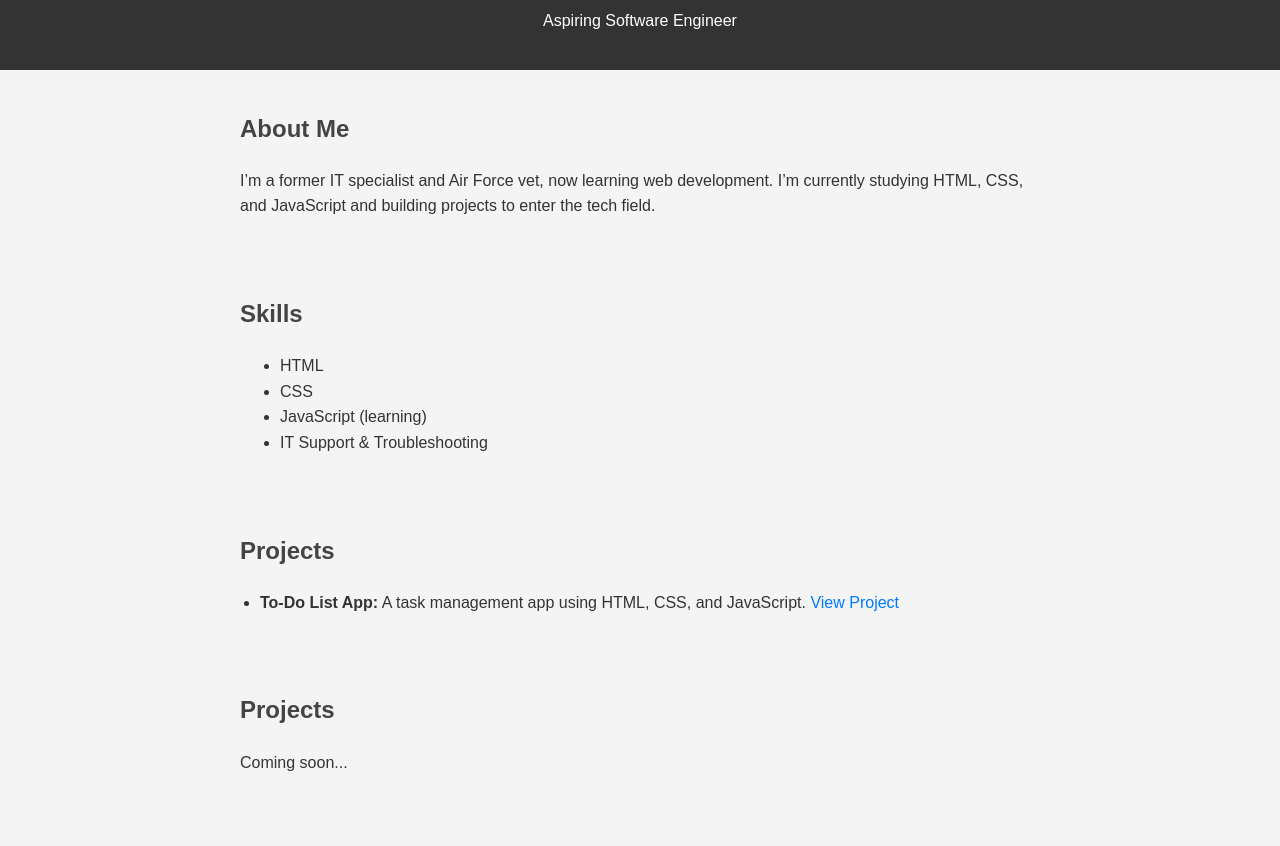
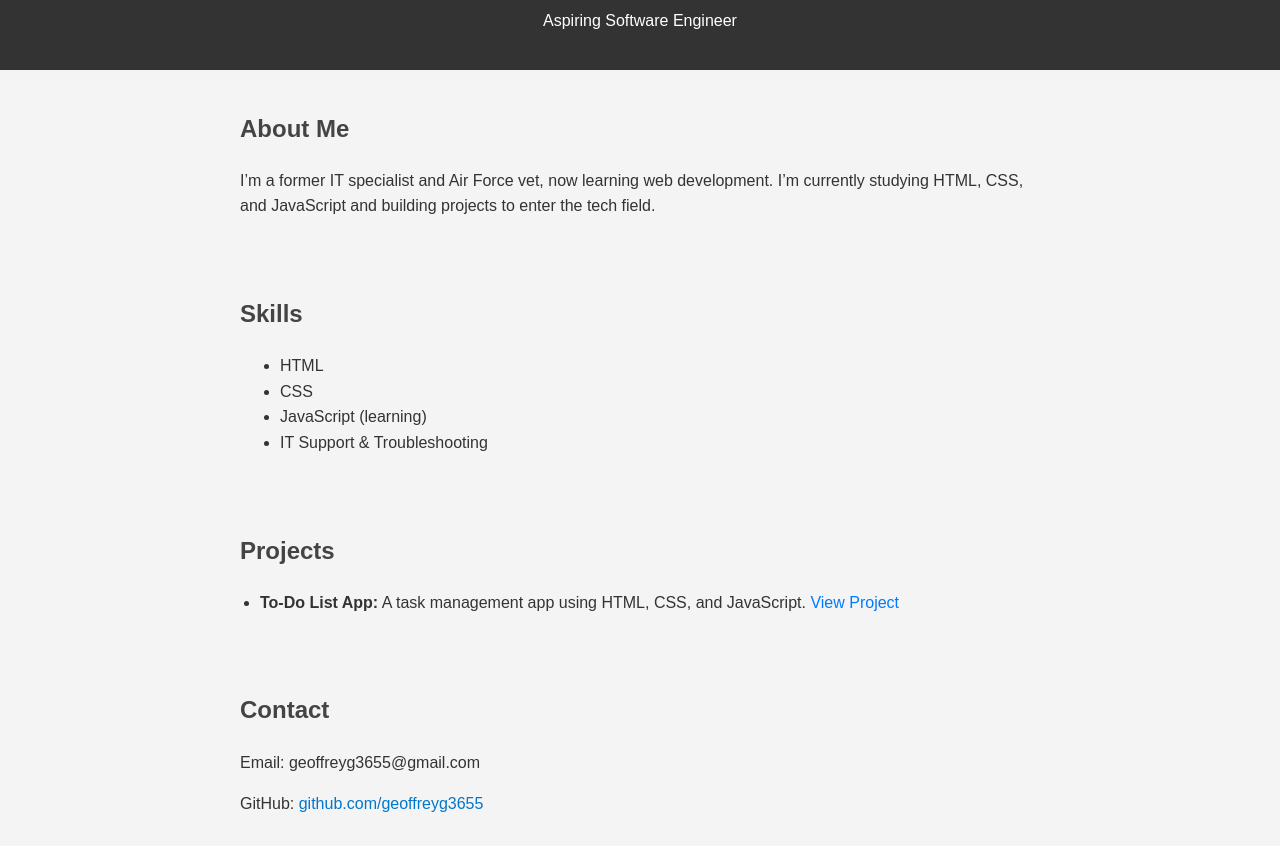
Before and after one commit to geoffreyg3655/portfolio-site, a plain HTML site: page index.html in a window 1280 px wide. Shown: the part 106-952 px from the top of the page. Drawn offline with Linux system fonts and the light colour scheme.

Commit message:
Remove duplicate Projects section

```diff
--- a/index.html
+++ b/index.html
@@ -38,12 +38,6 @@
   </ul>
 </section>
 
-
-  <section class="projects">
-    <h2>Projects</h2>
-    <p>Coming soon...</p>
-  </section>
-
   <section class="contact">
     <h2>Contact</h2>
     <p>Email: geoffreyg3655@gmail.com</p>
```
